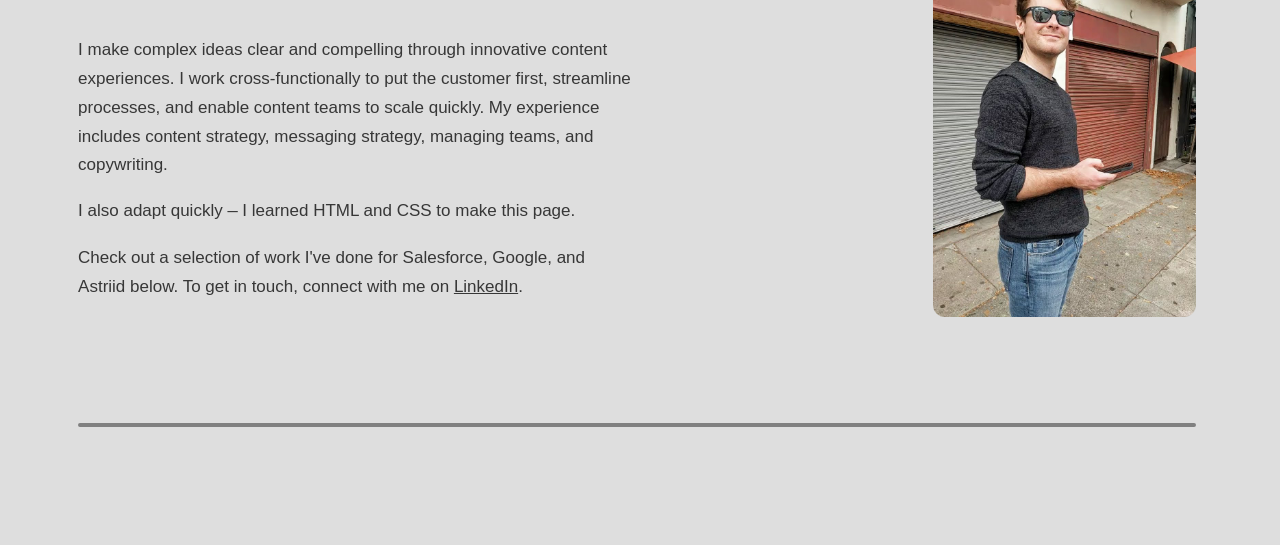
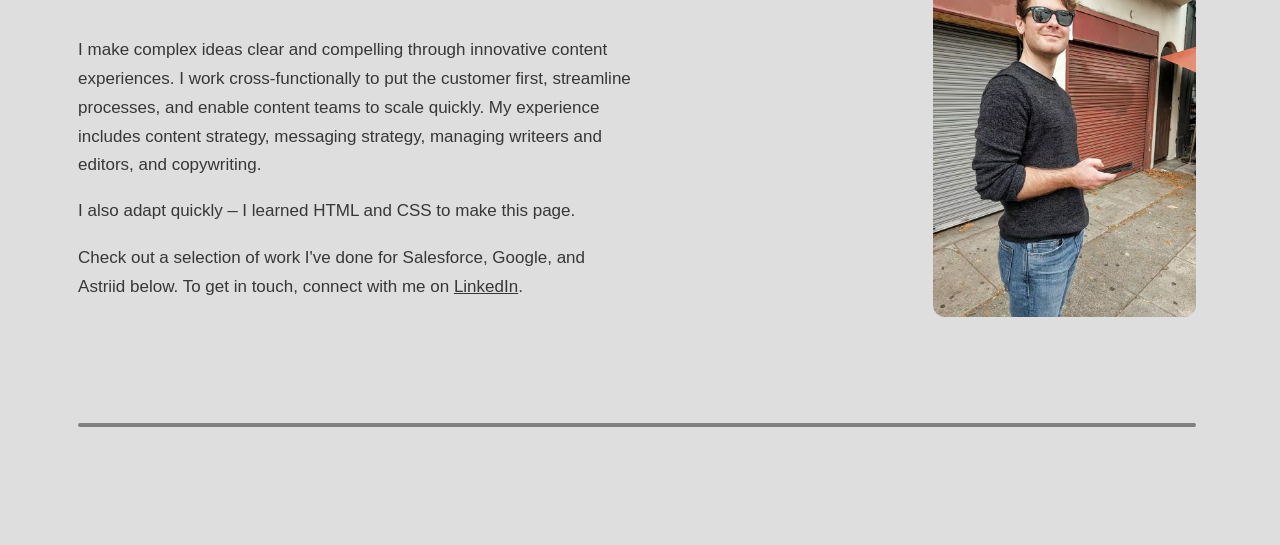
Before and after one commit to rcows/rcows.github.io, a plain HTML site: page portfolio.html in a window 1280 px wide. Shown: the part 91-636 px from the top of the page. Drawn offline with Linux system fonts and the light colour scheme.

Commit message:
Update portfolio.html

```diff
--- a/portfolio.html
+++ b/portfolio.html
@@ -15,7 +15,7 @@
 <div class="split">
 <div>
 <h1>Ryan Shea</h1>
-	<p>I make complex ideas clear and compelling through innovative content experiences. I work cross-functionally to put the customer first, streamline processes, and enable content teams to scale quickly. My experience includes content strategy, messaging strategy, managing teams, and copywriting.</p>
+	<p>I make complex ideas clear and compelling through innovative content experiences. I work cross-functionally to put the customer first, streamline processes, and enable content teams to scale quickly. My experience includes content strategy, messaging strategy, managing writeers and editors, and copywriting.</p>
 	<p> I also adapt quickly <code>&#8212;</code> I learned HTML and CSS to make this page. </p>
 	<p>Check out a selection of work I've done for Salesforce, Google, and Astriid below. To get in touch, connect with me on <a href="https://www.linkedin.com/in/ryan-j-shea/">LinkedIn</a>.</p>
 </div>
```
